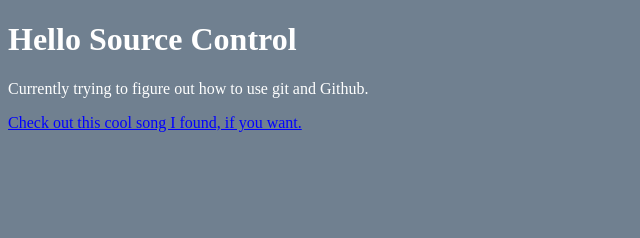
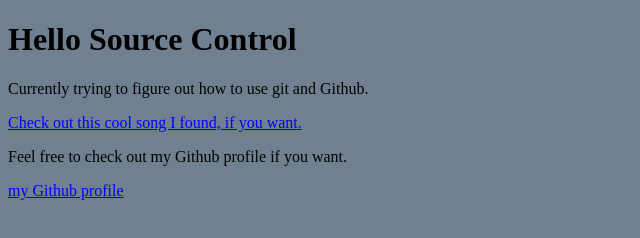
Before and after one commit to ScarlandianProgrammer/CPW204-HelloSourceControl, a plain HTML site: page index.html in a window 1280 px wide. Shown: the whole page, without its empty margins (0-640 px from the left). Drawn offline with Linux system fonts and the light colour scheme.

Commit message:
tweaked the css and added another link to the html

```diff
--- a/index.html
+++ b/index.html
@@ -16,5 +16,12 @@
     <a href="https://open.spotify.com/track/1BffxMZwFeYrHxzpOxM5oG?si=97c8d32ed0dc4bab">
         Check out this cool song I found, if you want.
     </a>
+
+    <footer>
+        <p>
+            Feel free to check out my Github profile if you want.
+        </p>
+        <a href="https://github.com/ScarlandianProgrammer">my Github profile</a>
+    </footer>
 </body>
 </html>
--- a/style.css
+++ b/style.css
@@ -2,7 +2,7 @@ body {
     background-color: slategray;
 }
 h1, p {
-    color: white;
+    color: black;
 }
 a {
     color: blue;
```
